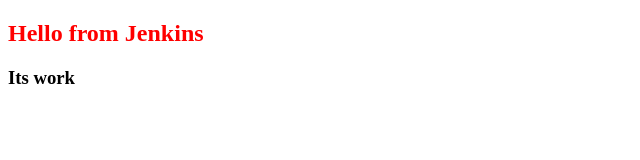
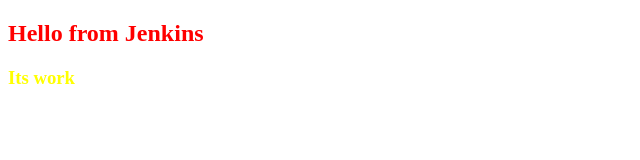
Before and after one commit to Trubkin/jenkins, a plain HTML site: page index.html in a window 1280 px wide. Shown: the full height of the page, 0-640 px from the left. Drawn offline with Linux system fonts and the light colour scheme.

Commit message:
change color

```diff
--- a/index.html
+++ b/index.html
@@ -8,6 +8,6 @@
 </head>
 <body>
     <h2><font color=red>Hello from Jenkins</font> </h2>
-    <h3><font color=black>Its work</font></h3>
+    <h3><font color=yellow>Its work</font></h3>
 </body>
 </html>
```
